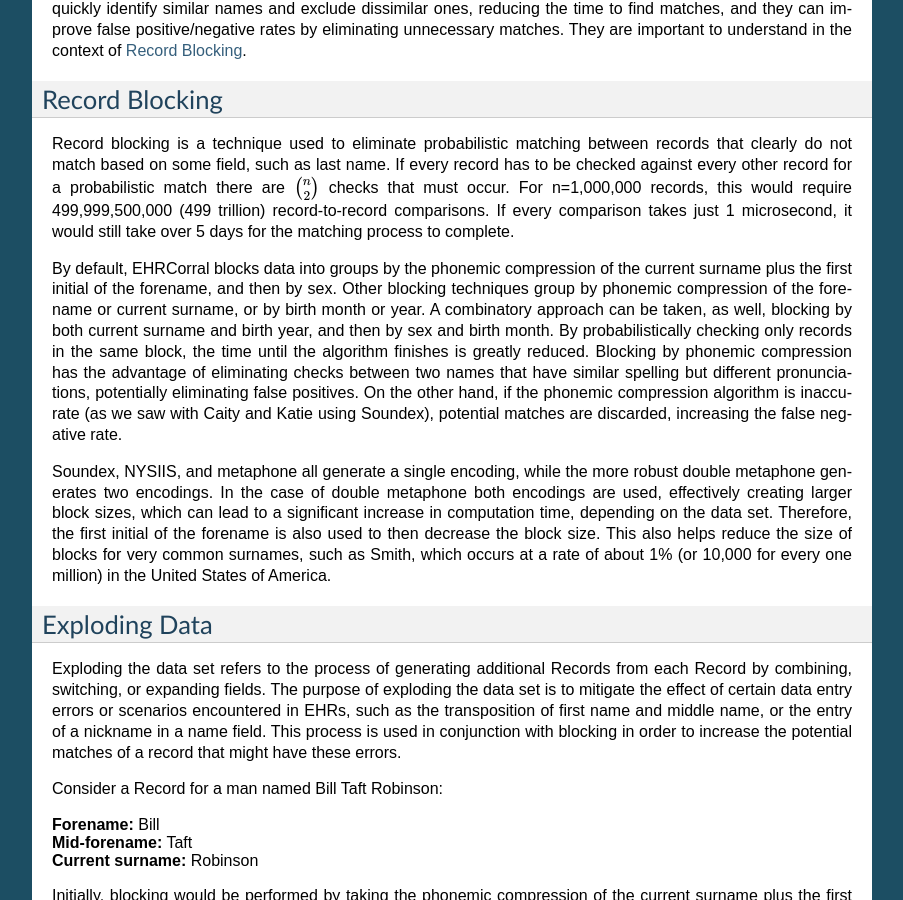
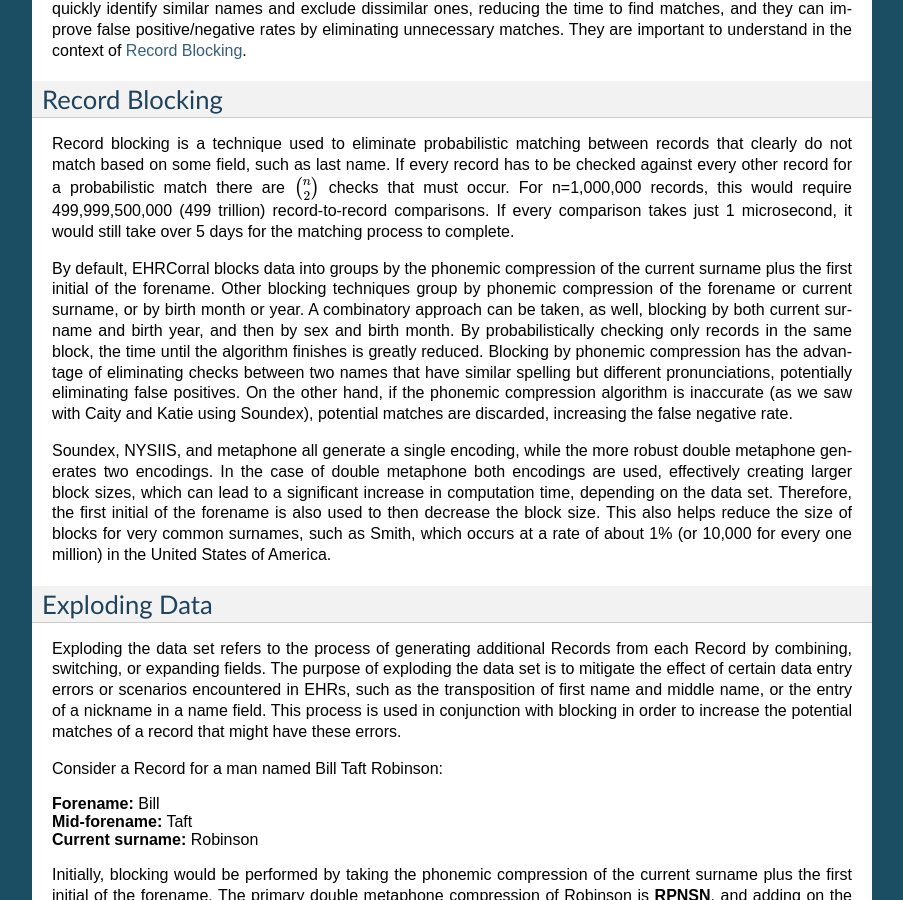
Before and after one commit to nsh87/ehrcorral, a Sphinx documentation site: the page built from docs/overview.rst, in a window 1280 px wide and 900 px high, scrolled down 1474 px. Shown: the whole window, without its empty margins (198-1101 px from the left). Built offline with Sphinx 7.4.7, drawn with Linux system fonts in a browser that asks for light colours; formulas are drawn with MathJax 3.

Commit message:
Don't require sex or block by sex, update docs
- Incorrect sex is common in EHRs. Make an option to block by sex if
desired.

```diff
--- a/docs/overview.rst
+++ b/docs/overview.rst
@@ -112,17 +112,17 @@ comparisons. If every comparison takes just 1 microsecond, it would still take
 over 5 days for the matching process to complete.
 
 By default, EHRCorral blocks data into groups by the phonemic compression of the
-current surname plus the first initial of the forename, and then by sex. Other
-blocking techniques group by phonemic compression of the forename or current
-surname, or by birth month or year. A combinatory approach can be taken, as
-well, blocking by both current surname and birth year, and then by sex and birth
-month. By probabilistically checking only records in the same block, the time
-until the algorithm finishes is greatly reduced. Blocking by phonemic
-compression has the advantage of eliminating checks between two names that have
-similar spelling but different pronunciations, potentially eliminating false
-positives. On the other hand, if the phonemic compression algorithm is
-inaccurate (as we saw with Caity and Katie using Soundex), potential matches are
-discarded, increasing the false negative rate.
+current surname plus the first initial of the forename. Other blocking
+techniques group by phonemic compression of the forename or current surname, or
+by birth month or year. A combinatory approach can be taken, as well, blocking
+by both current surname and birth year, and then by sex and birth month. By
+probabilistically checking only records in the same block, the time until the
+algorithm finishes is greatly reduced. Blocking by phonemic compression has the
+advantage of eliminating checks between two names that have similar spelling but
+different pronunciations, potentially eliminating false positives. On the other
+hand, if the phonemic compression algorithm is inaccurate (as we saw with Caity
+and Katie using Soundex), potential matches are discarded, increasing the false
+negative rate.
 
 Soundex, NYSIIS, and metaphone all generate a single encoding, while the more
 robust double metaphone generates two encodings. In the case of double
```
Also changed, not shown: 1 other file.
